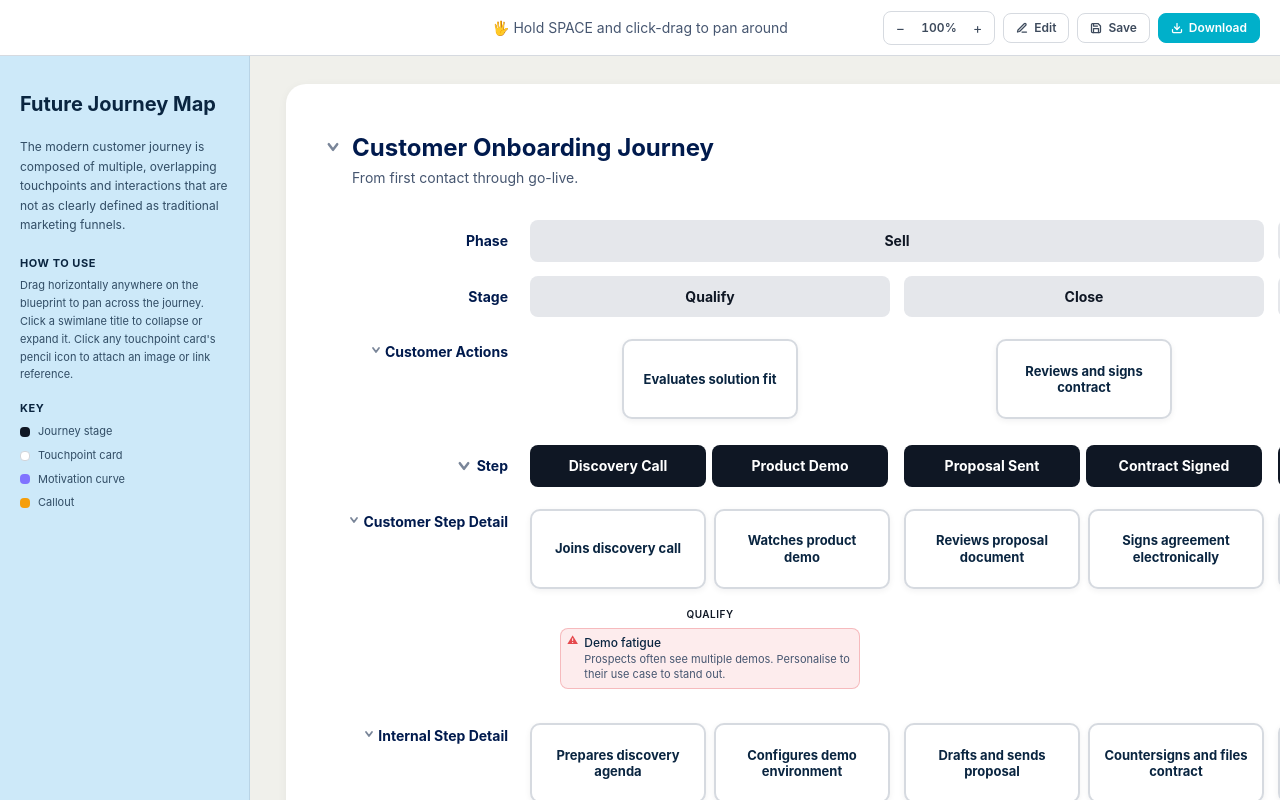
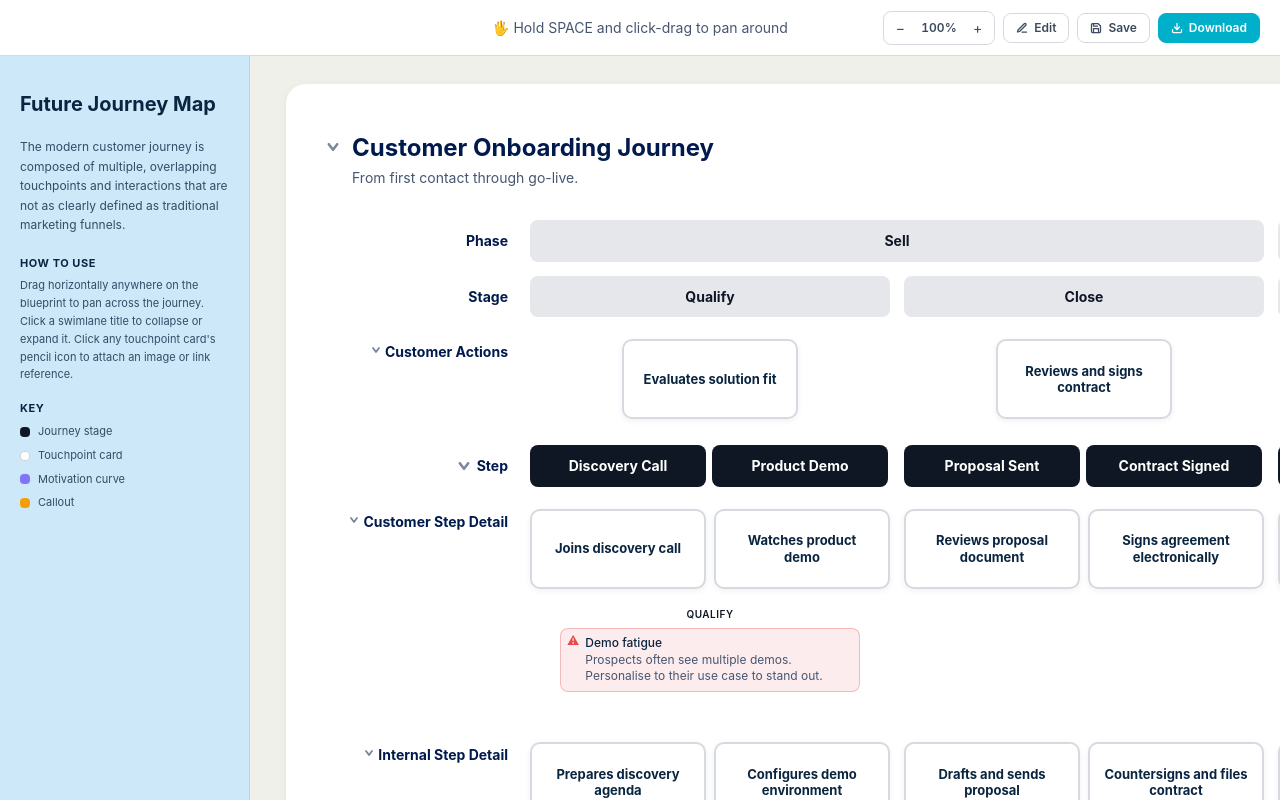
Before and after one commit to rocket-mint/BlueprintApp, a React (Vite) app: page / in a window 1280 px wide. Both pictures are taken after a click on the button 838 px from the left and 507 px from the top of the page. Built offline with nearby package versions, Linux system fonts and the light colour scheme; a web font is replaced by a local one.

Commit message:
style(callouts): bump font size from 11px to 12px
Unifies icon/label/description with the existing 12px title.

Co-Authored-By: Claude Opus 4.6 <noreply@anthropic.com>

```diff
--- a/src/components/CalloutBadge.tsx
+++ b/src/components/CalloutBadge.tsx
@@ -78,12 +78,12 @@ export function CalloutBadge({ callout, editMode, onEditEntity, onDeleteEntity }
       style={customStyle}
       title={callout.description ?? undefined}
     >
-      <span className={`shrink-0 text-[11px] leading-none ${style.icon}`}>
+      <span className={`shrink-0 text-[12px] leading-none ${style.icon}`}>
         {CALLOUT_ICONS[callout.type]}
       </span>
       <div className="min-w-0 flex-1 break-words">
         {callout.label && (
-          <div className={`text-[11px] font-semibold uppercase tracking-wider ${style.text}`}>
+          <div className={`text-[12px] font-semibold uppercase tracking-wider ${style.text}`}>
             {callout.label}
           </div>
         )}
@@ -93,7 +93,7 @@ export function CalloutBadge({ callout, editMode, onEditEntity, onDeleteEntity }
           </div>
         )}
         {callout.description && (
-          <div className="mt-0.5 text-[11px] text-neutral-gray-600 [&_li]:ml-3 [&_li]:list-disc [&_ul]:pl-1">
+          <div className="mt-0.5 text-[12px] text-neutral-gray-600 [&_li]:ml-3 [&_li]:list-disc [&_ul]:pl-1">
             {renderMarkdown(callout.description)}
           </div>
         )}
```
